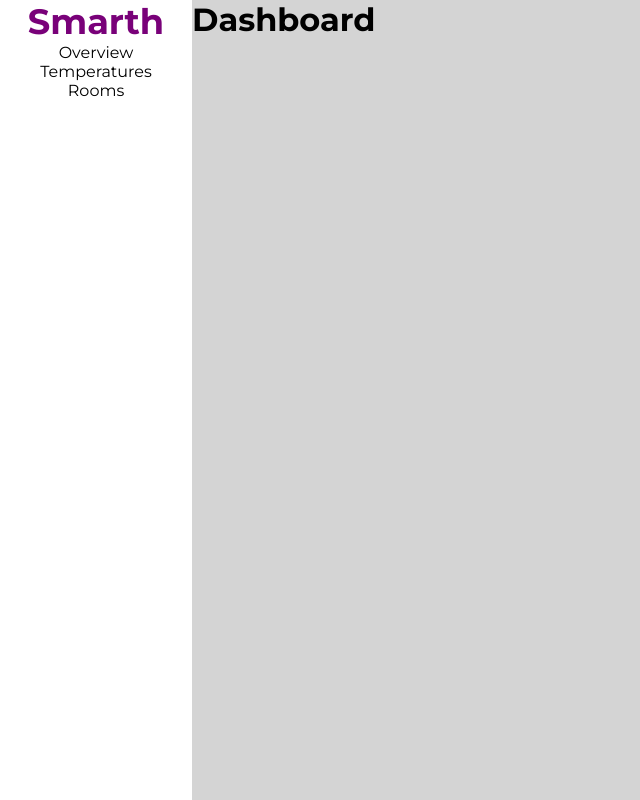
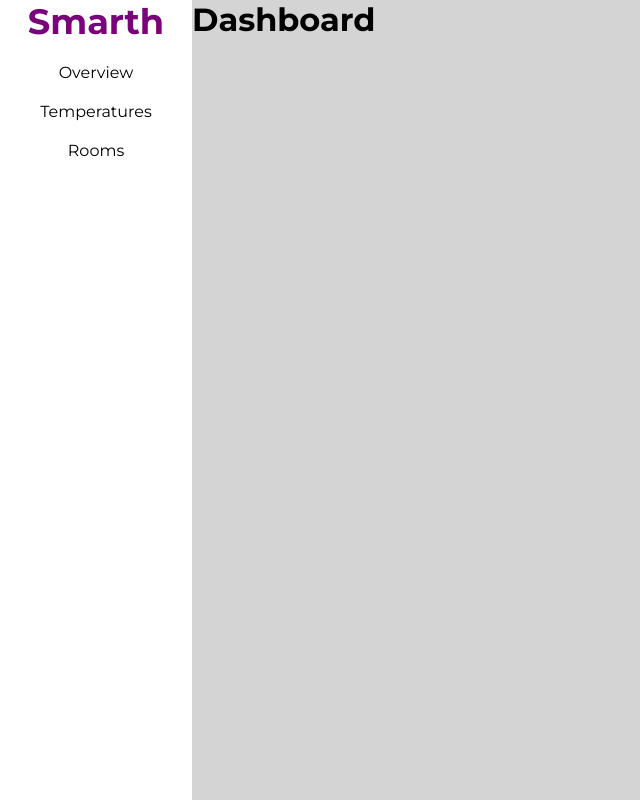
Before and after one commit to MagnetronASTRO/smarth, a Gatsby site in the folder frontend/: page / in a window 1280 px wide. Shown: the whole page, without its empty margins (0-640 px from the left). Built offline with nearby package versions, Linux system fonts and the light colour scheme; Gatsby itself is replaced by a stand-in of ours.

Commit message:
little upgrade to nav

```diff
--- a/frontend/src/components/Navbar/navbar.module.scss
+++ b/frontend/src/components/Navbar/navbar.module.scss
@@ -18,6 +18,7 @@
     font-size: 2.2rem;
     color: hsl(300, 98%, 24%);
     text-align: center;
+    padding: 0 0 10px 0;
   }
 
   ul {
@@ -36,5 +37,15 @@
       text-decoration: none;
       color: #000;
     }
+
+    li {
+      margin: 10px 0;
+      transition: 0.1s;
+
+      :hover {
+        color: hsl(300, 98%, 24%);
+        transition: 0.1s;
+      }
+    }
   }
 }
```
Also changed, not shown: 2 other files.
